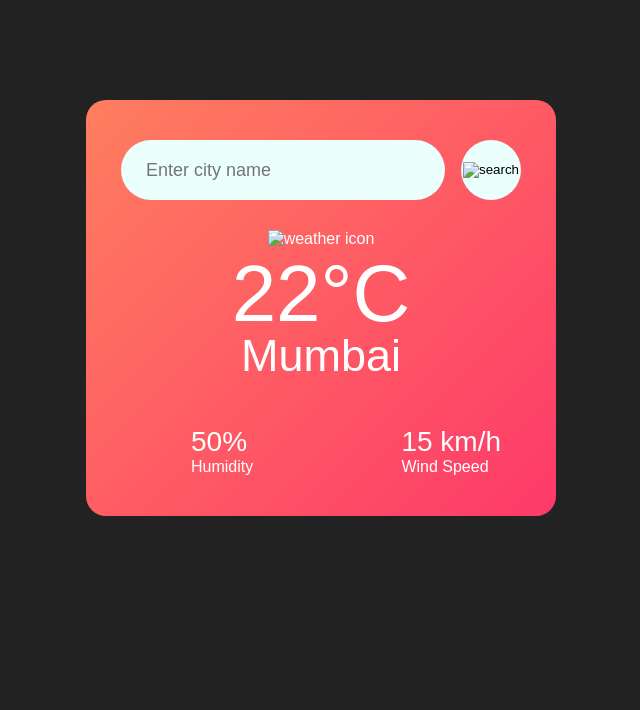
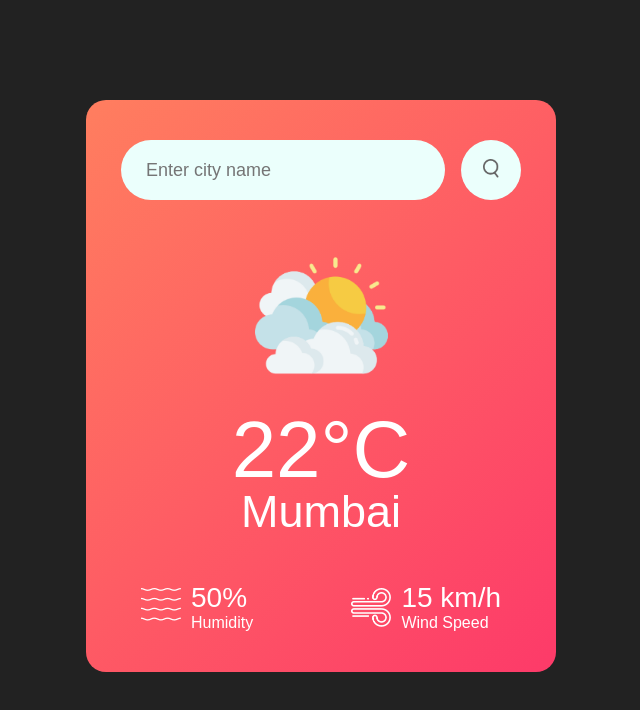
Before and after one commit to swayamshah01/unicode_projects, a plain HTML site: page weather_card/index.html in a window 1280 px wide. Shown: the whole page, without its empty margins (319-959 px from the left). Drawn offline with Linux system fonts and the light colour scheme.

Commit message:
Update index.html

```diff
--- a/weather_card/index.html
+++ b/weather_card/index.html
@@ -11,23 +11,23 @@
     <div class="card">
         <div class="search">
             <input type="text" placeholder="Enter city name">
-            <button><img src="search.png" alt="search"></button>
+            <button><img src="images/search.png" alt="search"></button>
         </div>
 
         <div class="weather">
-            <img src="clouds.png" alt="weather icon" class="weather-icon">
+            <img src="images/clouds.png" alt="weather icon" class="weather-icon">
             <h1 class="temp">22°C</h1>
             <h2 class="city">Mumbai</h2>
             <div class="details">
                 <div class="col">
-                    <img src="humidity.png" alt="">
+                    <img src="images/humidity.png" alt="">
                     <div>
                         <p class="humidity">50%</p>
                         <p>Humidity</p>
                     </div>
                 </div>
                 <div class="col">
-                    <img src="wind.png" alt="">
+                    <img src="images/wind.png" alt="">
                     <div>
                         <p class="wind">15 km/h</p>
                         <p>Wind Speed</p>
```
